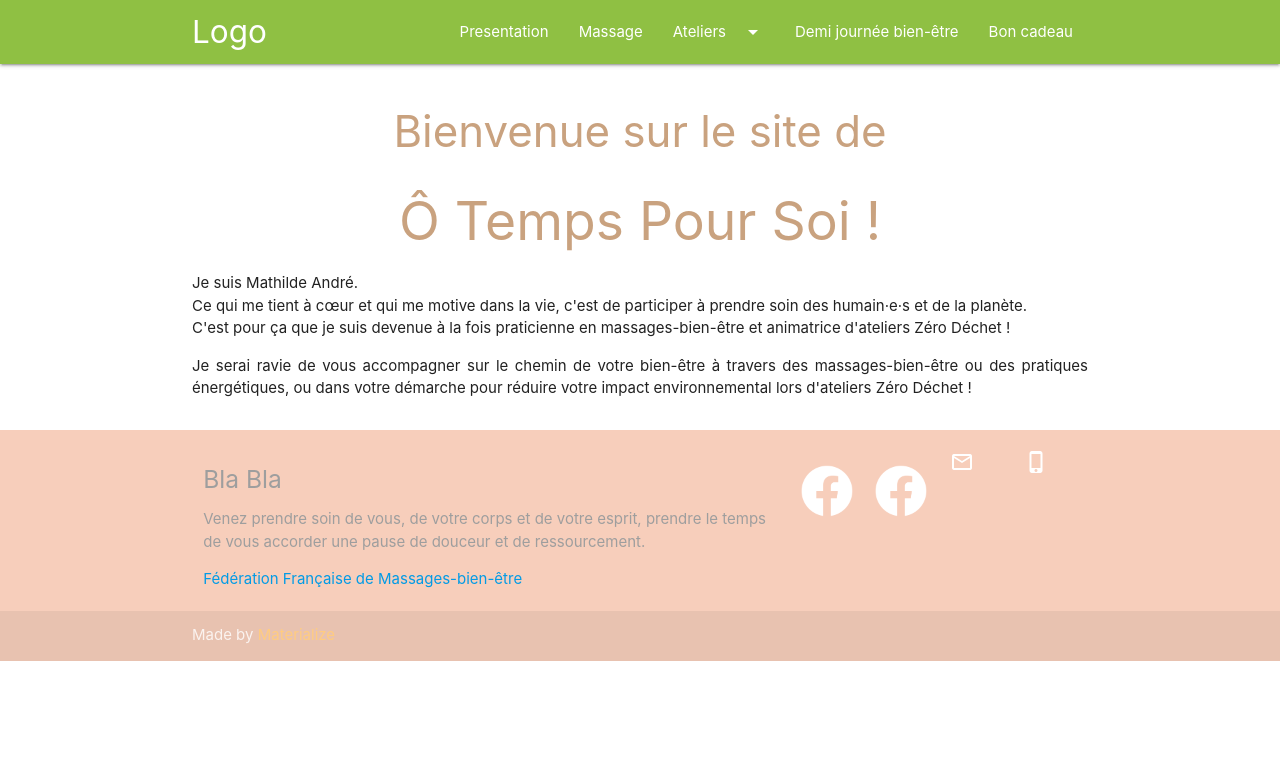
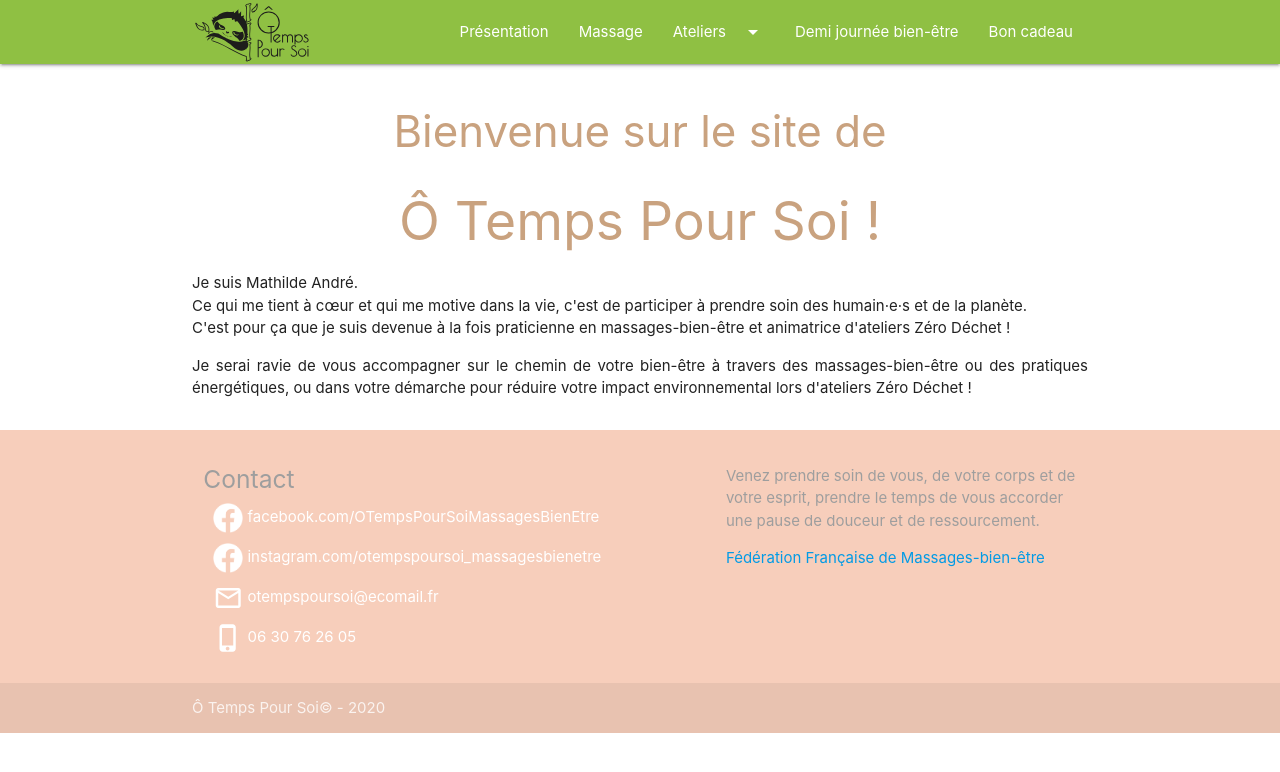
Before and after one commit to pbutin/oTempsPourSoi, a plain HTML site: page index.html in a window 1280 px wide. Drawn offline with nearby package versions, Linux system fonts and the light colour scheme.

Commit message:
update footer

```diff
--- a/css/style.css
+++ b/css/style.css
@@ -13,7 +13,23 @@
 	font-size: inherit;
 }
 
-img {
+.brand-logo {
+	height: 100%;
+}
+
+.contact-footer {
+	width: 100%;
+	height: 2rem;
+}
+
+.vertical-center {
+  margin: 0;
+  top: 50%;
+  -ms-transform: translateY(-50%);
+  transform: translateY(-50%);
+}
+
+.image-side {
 	max-width:100%;
 	max-height:100%;
 	vertical-align: middle;
@@ -36,8 +52,18 @@ img {
 }
 
 .logo {
-	max-width:100%;
-	max-height:100%;
+	height: 2rem;
+	width: 2rem;
+	vertical-align: middle;
+}
+
+.logo-materialize {
+	vertical-align: middle;
+}
+
+.contact-holder {
+	margin-bottom: 10px;
+	padding-left: 10px;
 }
 
 .marge {
--- a/html/footer.html
+++ b/html/footer.html
@@ -1,34 +1,42 @@
 <footer class="page-footer rose">
   <div class="container">
     <div class="row white-text">
-      <div class="col l8 s12">
-        <h5 class="grey-text">Bla Bla</h5>
+      <div class="col l7 s12">
+        <h5 class="grey-text">Contact</h5>
+        <div class="contact-holder">
+          <a href="https://www.facebook.com/OTempsPourSoiMassagesBienEtre/" target="_blank" class="contact-footer white-text">
+            <img class="logo" src="img/f_logo_RGB-White_144.png">
+            facebook.com/OTempsPourSoiMassagesBienEtre
+          </a>
+        </div>
+        <div class="contact-holder">
+          <a href="https://www.instagram.com/otempspoursoi_massagesbienetre/" target="_blank" class="contact-footer white-text">
+            <img class="logo" src="img/f_logo_RGB-White_144.png">
+            instagram.com/otempspoursoi_massagesbienetre
+          </a>
+        </div>
+        <div class="contact-holder">
+          <a href="mailto:otempspoursoi@ecomail.fr"  class="contact-footer white-text">
+            <i class="small material-icons white-text logo-materialize">mail_outline</i>
+            otempspoursoi@ecomail.fr
+          </a>
+        </div>
+        <div class="contact-holder">
+          <a href="tel:++336630762605" class="contact-footer white-text">
+            <i class="small material-icons white-text logo-materialize">phone_iphone</i>
+            06 30 76 26 05
+          </a>
+        </div>
+      </div>
+      <div class="col l5 s12">
         <p class="grey-text">Venez prendre soin de vous, de votre corps et de votre esprit, prendre le temps de vous accorder une pause de douceur et de ressourcement.</p>
         <a href="https://www.ffmbe.fr/">Fédération Française de Massages-bien-être</a>
-      </div>
-      <div class="col l1 s12">
-        <img class="logo" src="img/f_logo_RGB-White_144.png">
-      </div>
-      <div class="col l1 s12">
-        <img class="logo" src="img/f_logo_RGB-White_144.png">
-      </div>
-      <div class="col l1 s12">
-        <a href="mailto:otempspoursoi@ecomail.fr">
-          <i class="logo material-icons white-text">mail_outline</i>
-          <!-- <p class="white-text">otempspoursoi@ecomail.fr</p> -->
-        </a>
-      </div>
-      <div class="col l1 s12">
-        <a href="tel:++336630762605">
-          <i class="logo material-icons white-text">phone_iphone</i>
-          <!-- <p class="white-text">06 30 76 26 05</p> -->
-        </a>
       </div>
     </div>
   </div>
   <div class="footer-copyright">
     <div class="container">
-    Made by <a class="orange-text text-lighten-3" href="http://materializecss.com">Materialize</a>
+      Ô Temps Pour Soi© - 2020
     </div>
   </div>
 </footer>
--- a/html/header.html
+++ b/html/header.html
@@ -8,10 +8,12 @@
   </ul>
 
   <div class="nav-wrapper container">
-    <a id="logo-container" class="brand-logo btnAcceuil">Logo</a>
+    <a id="logo-container" class="vertical-center btnAcceuil">
+      <img src="img/noir-02.svg" class="brand-logo">
+    </a>
 
     <ul class="right hide-on-med-and-down">
-      <li><a class="btnPresentation">Presentation</a></li>
+      <li><a class="btnPresentation">Présentation</a></li>
       <li><a class="btnMassage">Massage</a></li>
       <li>
         <a class="dropdown-trigger" data-target="dropdownAtelier">
```
Also changed, not shown: html/massage.html (+1 -1 lines), html/presentation.html (+4 -4 lines), img/noir-02.svg (added).
